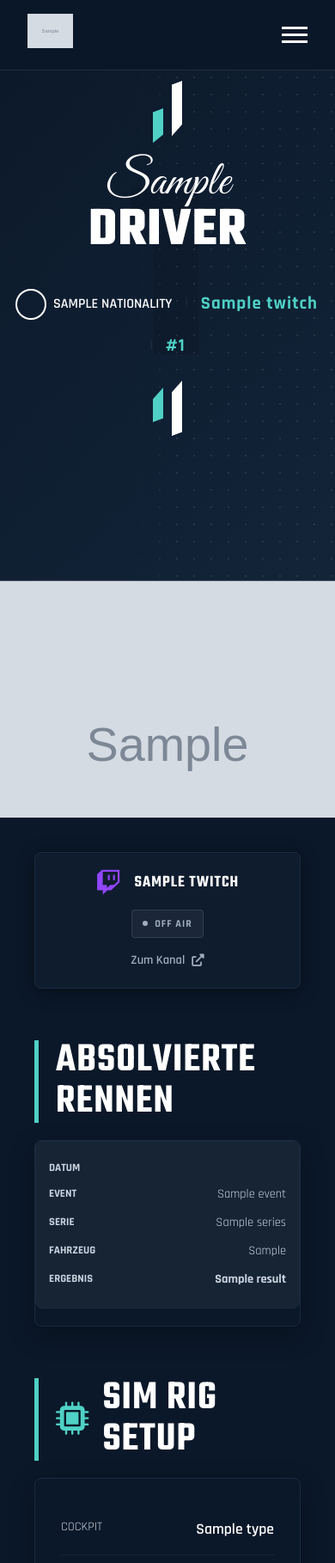
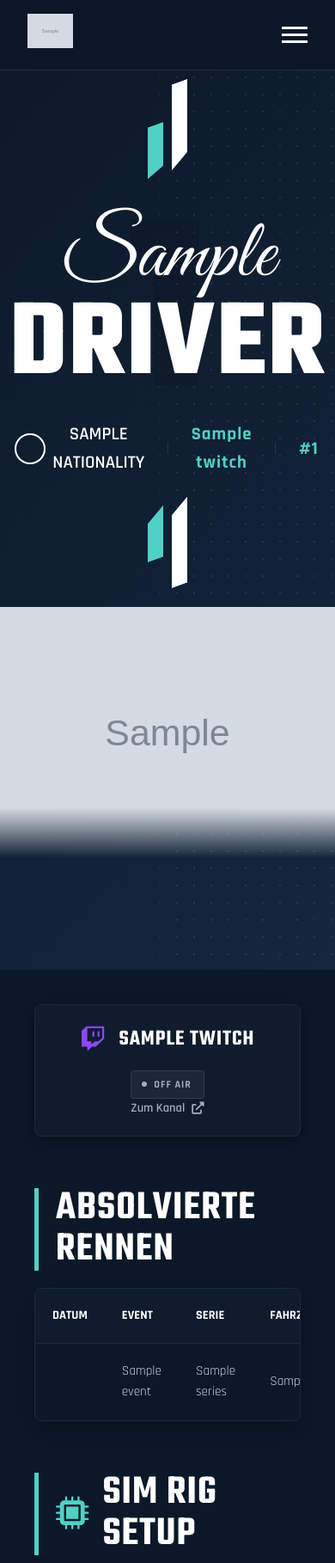
Before and after one commit to patman1712/racedayfriends, a Python web app: template templates/driver_detail.html in a window 390 px wide. Shown: the top 1818 px of the page at 86% size. Run offline with Jinja, Linux system fonts and the light colour scheme; the template is opened without the code that fills it: most values are stand-ins (such as "Sample title", 1, 10 or a date in 2020); grey boxes marked "Sample" are stand-in pictures; some libraries are stand-ins or nearby versions.

Commit message:
Fix CSS lint errors and restore mobile responsiveness

```diff
--- a/templates/driver_detail.html
+++ b/templates/driver_detail.html
@@ -165,28 +165,37 @@
     }
     .dd-rig-content { padding: 30px; }
 
-    /* TWITCH BAR (Redesign) */
+    /* TWITCH BAR (Redesign - Fixed Layout) */
     .dd-twitch-bar {
-        background: #0f1c2e; /* Dunkles Blau/Grau */
+        background: #0f1c2e;
         border: 1px solid #1a2a40;
         border-radius: 8px;
         padding: 15px 25px;
-        display: flex; justify-content: space-between; align-items: center;
-        margin-top: 80px; /* Deutlicher Abstand zum Hero */
+        display: flex;
+        justify-content: space-between; /* Links vs Rechts */
+        align-items: center;
+        flex-wrap: nowrap; /* Zwingend eine Zeile */
+        margin-top: 80px;
         margin-bottom: 60px;
         box-shadow: 0 4px 20px rgba(0,0,0,0.4);
     }
+
+    /* Linke Seite (Logo + Name) */
     .dd-twitch-user {
         display: flex; align-items: center; gap: 15px;
         font-family: 'Teko', sans-serif; font-size: 1.6rem; color: white; text-transform: uppercase; letter-spacing: 1px;
         font-weight: 600;
+        white-space: nowrap; /* Kein Umbruch im Namen */
     }
+
     .dd-twitch-icon {
         color: #9146FF; font-size: 1.8rem;
     }
 
+    /* Rechte Seite (Badge + Link) */
     .dd-twitch-status {
         display: flex; align-items: center; gap: 20px;
+        white-space: nowrap; /* Kein Umbruch rechts */
     }
 
     .status-badge {
@@ -281,95 +290,53 @@
     }
     .rig-img-sm img { width: 100%; height: 100%; object-fit: cover; }
 
-    /* Mobile */
+    /* Mobile Media Query Fix */
     @media(max-width: 900px) {
         .dd-header {
             height: auto;
-            min-height: 100vh; /* Volle Höhe auf Handy */
+            min-height: 100vh;
             flex-direction: column;
-            justify-content: flex-start; /* Oben anfangen */
+            justify-content: flex-start;
             padding-top: 100px;
             padding-bottom: 0;
-            position: relative;
         }
 
         .dd-info {
             width: 100%; margin: 0; padding: 0 20px;
-            z-index: 5; /* Über dem Bild */
+            z-index: 5;
+            align-items: center; /* Zentriert auf Mobile */
+            text-align: center;
         }
 
-        /* Schriftgrößen anpassen */
-        .dd-firstname-style { font-size: 3.5rem; margin-bottom: 5px; }
-        .dd-lastname { font-size: 4rem; letter-spacing: 1px; line-height: 0.9; }
+        .dd-stripes-top, .dd-stripes-bottom { margin-left: 0; } /* Reset Einrückung */
 
-        /* Streifen kleiner und mehr Abstand */
-        .dd-stripes-top { height: 60px; margin-bottom: 30px; }
-        .dd-stripes-bottom { height: 60px; margin-top: 30px; }
-        .stripe, .stripe-b { width: 12px; }
-
-        /* Meta Infos */
-        .dd-meta { flex-wrap: wrap; gap: 15px; margin-top: 20px; font-size: 1rem; }
-        .dd-meta .fi { width: 28px; height: 28px; }
-
-        /* Tabelle Responsive (Card View) */
-        .dd-table thead { display: none; } /* Header ausblenden */
-        .dd-table, .dd-table tbody, .dd-table tr, .dd-table td {
-            display: block; width: 100%;
-        }
-        .dd-table tr {
-            margin-bottom: 20px;
-            background: rgba(255,255,255,0.05);
-            border-radius: 8px;
-            padding: 15px;
-            border: 1px solid #1a2a40;
-        }
-        .dd-table td {
-            padding: 5px 0;
-            border-bottom: none;
-            display: flex; justify-content: space-between;
-            font-size: 0.9rem;
-        }
-        /* Label vor jedem Wert einfügen via CSS Content */
-        .dd-table td::before {
-            content: attr(data-label);
-            font-weight: bold; color: var(--rdf-silver); text-transform: uppercase; font-size: 0.8rem;
-        }
-
-        /* Rig Grid */
-        .dd-rig-grid { grid-template-columns: 1fr; }
-    }
         .dd-image {
-            position: relative; /* Nicht mehr absolut, damit es Platz einnimmt */
-            right: auto; bottom: auto;
-            width: 100%; height: 50vh; /* Halbe Bildschirmhöhe */
+            position: relative; /* Relative auf Mobile! */
+            right: auto; bottom: auto; top: auto;
+            width: 100%; height: 50vh;
             margin-top: 20px;
             justify-content: center;
             align-items: flex-end;
-            z-index: 1;
+            pointer-events: none;
         }
         .dd-image img {
+            position: relative; /* Relative auf Mobile */
+            left: auto; bottom: auto; transform: none;
             max-height: 100%; width: auto;
-            mask-image: linear-gradient(to bottom, black 80%, transparent 100%); /* Unten weich auslaufen */
+            mask-image: linear-gradient(to bottom, black 80%, transparent 100%);
             -webkit-mask-image: linear-gradient(to bottom, black 80%, transparent 100%);
         }
 
-        /* Hintergrund Nummer anpassen */
-        .dd-bg-number {
-            font-size: 300px; top: 20%; right: 50%; transform: translateX(50%);
-            opacity: 0.5;
-        }
+        .dd-bg-number { font-size: 300px; top: 20%; right: 50%; transform: translateX(50%); opacity: 0.5; width: auto; }
 
-        /* Twitch Bar auf Handy */
+        /* Twitch Bar Mobile */
         .dd-twitch-bar {
             flex-direction: column; gap: 15px; text-align: center;
-            padding: 20px;
+            padding: 20px; margin-top: 40px;
         }
-        .dd-twitch-user { font-size: 1.2rem; }
+        .dd-twitch-right { flex-direction: column; gap: 15px; white-space: normal; }
 
-        /* Tabelle scrollbar machen */
         .dd-table-container { overflow-x: auto; }
-
-        /* Rig Grid */
         .dd-rig-grid { grid-template-columns: 1fr; }
     }
 </style>
@@ -431,7 +398,7 @@
             <i class="fab fa-twitch dd-twitch-icon"></i>
             {{ driver.twitch.split('/')[-1] }}
         </div>
-        <div class="dd-twitch-status">
+        <div class="dd-twitch-right"> <!-- Korrekter Klassenname -->
             <div class="status-badge">
                 <div class="status-dot"></div> Off Air
             </div>
```
